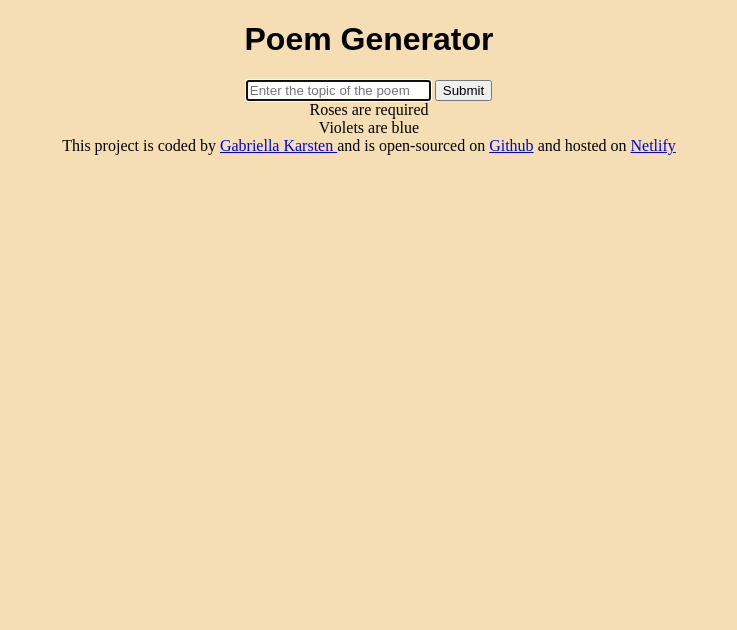
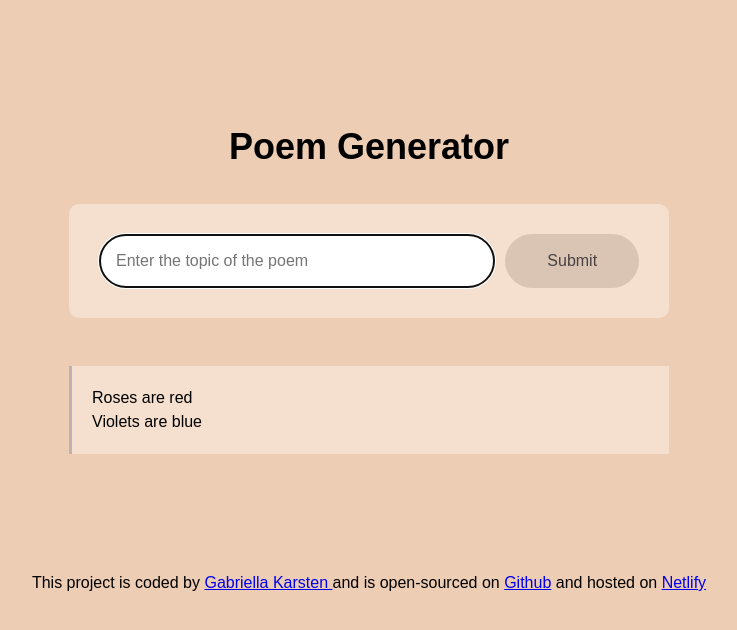
Before and after one commit to gabykarsten/poem-generator, a plain HTML site: page index.html in a window 1280 px wide. Shown: the whole page, without its empty margins (271-1008 px from the left). Drawn offline with Linux system fonts and the light colour scheme.

Commit message:
added styling to the project

```diff
--- a/index.html
+++ b/index.html
@@ -9,20 +9,24 @@
 </head>
 
 <body>
+    <div class="container">
         <header>
             <h1>Poem Generator</h1>
         </header>
 
         <main>
             <form>
-            <input type="text" placeholder="Enter the topic of the poem" autofocus required autocomplete="off"> <input
-                type="submit">
+                <input type="text" placeholder="Enter the topic of the poem" autofocus required autocomplete="off"
+                    class="instruction">
+                <input type="submit" class="submit-button">
             </form>
-        <div>
-            Roses are required<br>
+            <br>
+            <div class="poem">
+                Roses are red<br>
                 Violets are blue
             </div>
         </main>
+    </div>
 
     <footer>This project is coded by <a href="https://github.com/gabykarsten"> Gabriella Karsten </a> and is
         open-sourced on <a href="https://github.com/gabykarsten/poem-generator">Github</a> and hosted on <a
--- a/src/styles.css
+++ b/src/styles.css
@@ -1,14 +1,58 @@
 body {
-  background-color: wheat;
+  background-color: rgba(235, 198, 168, 0.863);
+  font-family: Arial, Helvetica, sans-serif;
+}
+
+.container {
+  margin: 120px auto;
+  max-width: 600px;
 }
 
 h1 {
   text-align: center;
-  font-family: Arial, Helvetica, sans-serif;
+  font-size: 36px;
+  line-height: 1.5;
+  font-weight: 800;
 }
 
-main {
-  text-align: center;
+header {
+  margin-bottom: 30px;
+}
+
+form {
+  padding: 30px;
+  background-color: rgba(247, 228, 213, 0.863);
+  border-radius: 10px;
+  display: flex;
+  margin-bottom: 30px;
+}
+
+.instruction {
+  padding: 16px;
+  border: 1px solid rgb(175, 167, 167);
+  width: 80%;
+  font-size: 16px;
+  border-radius: 50px;
+  line-height: 20px;
+}
+
+.submit-button {
+  margin-left: 10px;
+  background-color: rgba(214, 193, 177, 0.863);
+  color: rgb(73, 64, 64);
+  border-radius: 50px;
+  border: none;
+  width: 150px;
+  font-size: 16px;
+  padding: 14px 24px;
+}
+
+.poem {
+  font-size: 16px;
+  background-color: rgba(247, 228, 213, 0.863);
+  padding: 20px;
+  line-height: 24px;
+  border-left: 3px solid rgb(189, 177, 177);
 }
 
 footer {
```
Lines whose indentation alone changed are shown as unchanged.
